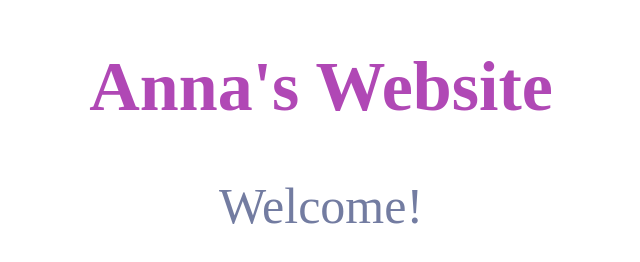
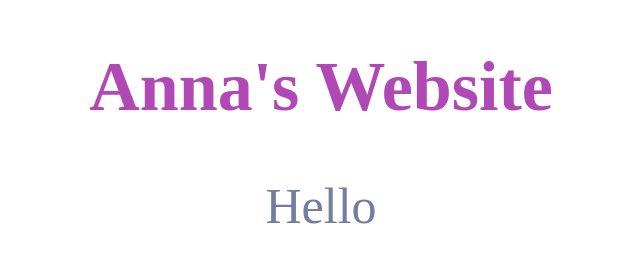
Before and after one commit to AnnaMoorhead/web-project, a plain HTML site: page index.html in a window 1280 px wide. Shown: the whole page, without its empty margins (319-959 px from the left). Drawn offline with Linux system fonts and the light colour scheme.

Commit message:
Change to P
Textual change to P

```diff
--- a/index.html
+++ b/index.html
@@ -21,7 +21,7 @@
 <body>
 <h1>Anna's Website</h1>
 <p>
-  Welcome!
+  Hello
 </p>
 
 </body>
```
